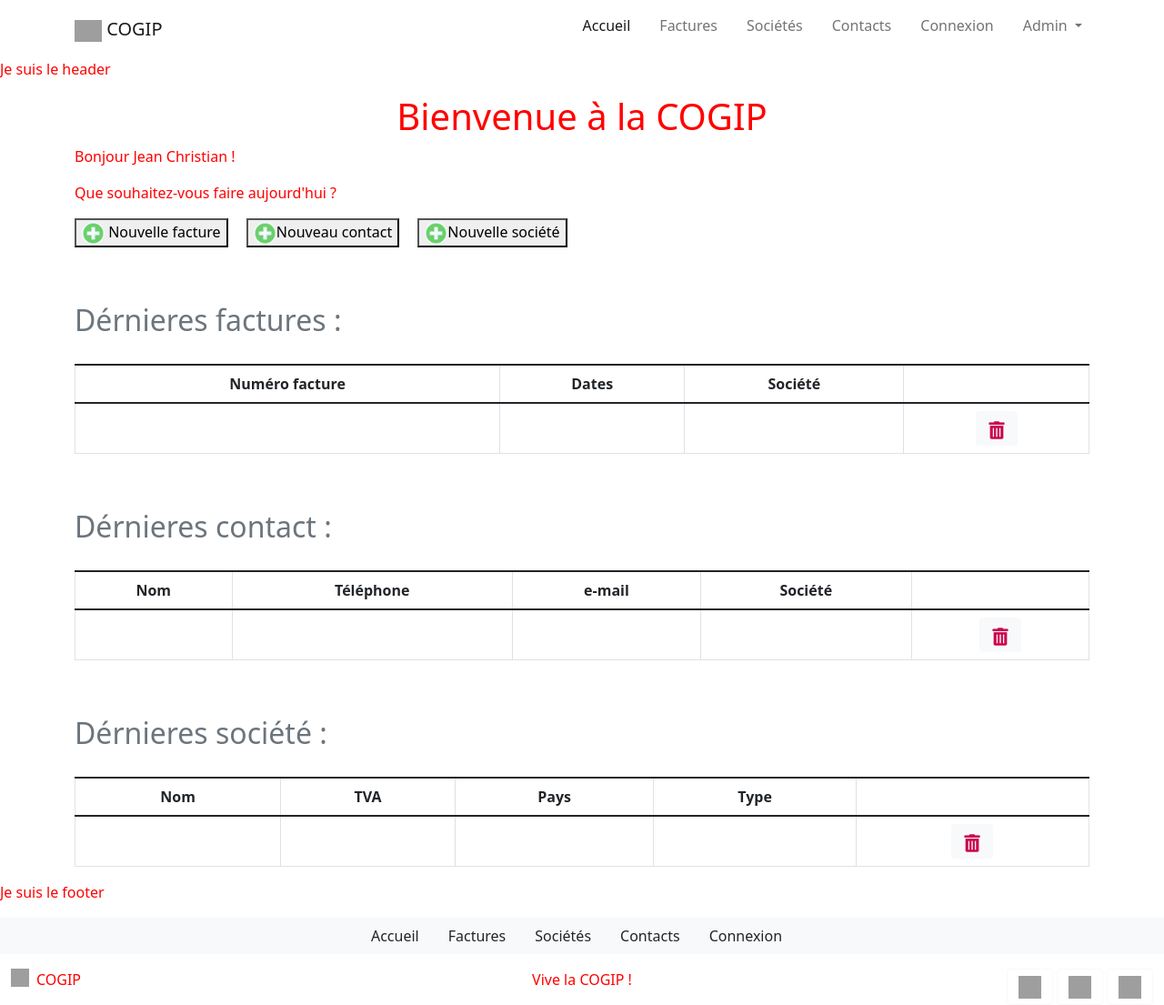
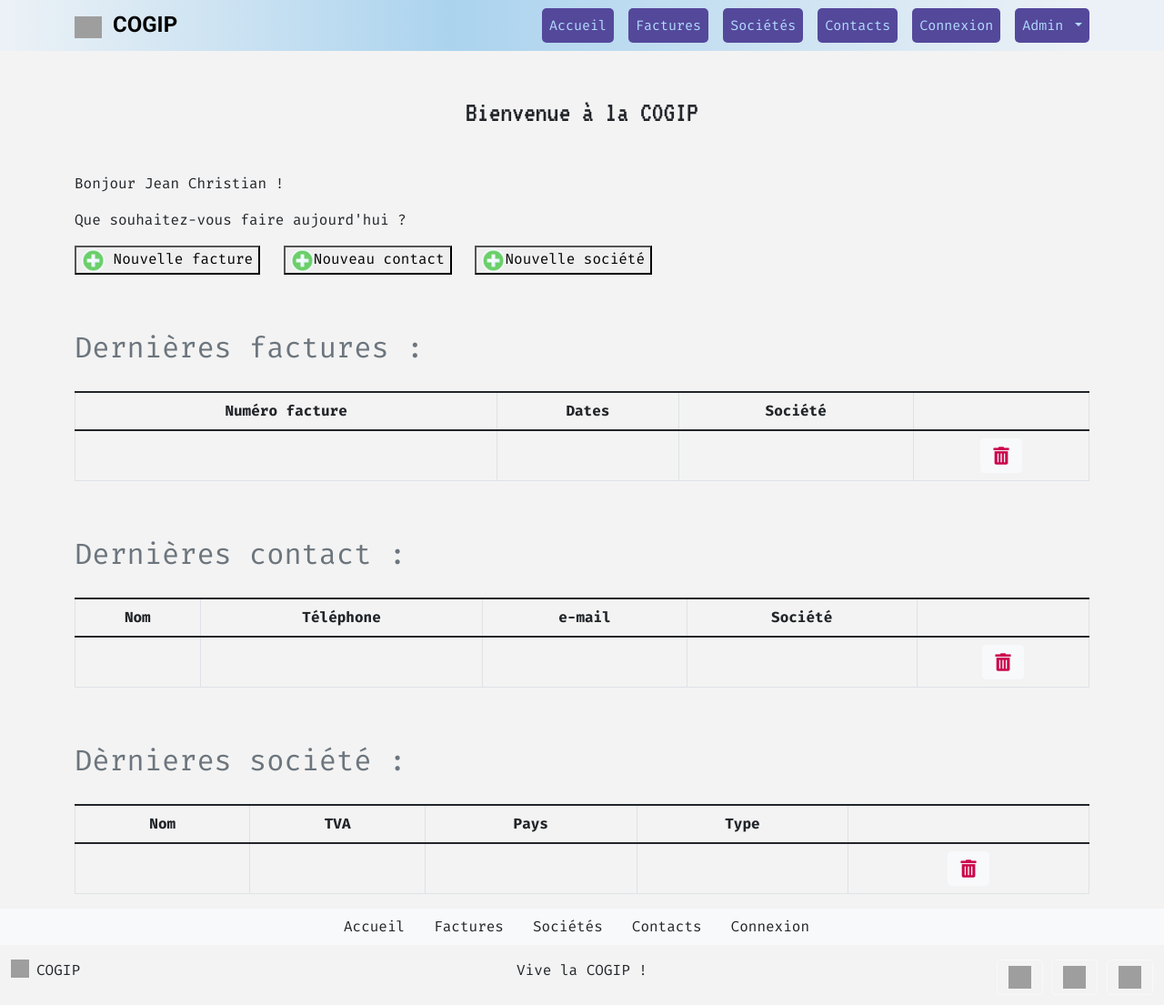
Before and after one commit to jptsr/cogip-challenge, a PHP site: page /menu-admin in a window 1280 px wide. Shown: the whole page at 91% size. Run offline with PHP 8.4, Linux system fonts and the light colour scheme; some libraries are stand-ins or nearby versions; grey boxes are pictures that could not be loaded.

Commit message:
style header

```diff
--- a/src/views/elements/footer.php
+++ b/src/views/elements/footer.php
@@ -1,4 +1,4 @@
-        <p>Je suis le footer</p>
+
 
     <footer class="mon_footer">
         <div class="container-fluid">
--- a/src/views/elements/header.php
+++ b/src/views/elements/header.php
@@ -9,24 +9,35 @@
         <title>Document</title>
 
         <link href="https://cdn.jsdelivr.net/npm/bootstrap@5.1.3/dist/css/bootstrap.min.css" rel="stylesheet" integrity="sha384-1BmE4kWBq78iYhFldvKuhfTAU6auU8tT94WrHftjDbrCEXSU1oBoqyl2QvZ6jIW3" crossorigin="anonymous">
-
+        <link rel="preconnect" href="https://fonts.googleapis.com">
+        <!-- font VT323 -->
+        <link rel="preconnect" href="https://fonts.gstatic.com" crossorigin>
+        <link href="https://fonts.googleapis.com/css2?family=VT323&display=swap" rel="stylesheet">
+        <link rel="preconnect" href="https://fonts.googleapis.com">
+        <!-- font FiraMono -->
+        <link rel="preconnect" href="https://fonts.gstatic.com" crossorigin>
+        <link href="https://fonts.googleapis.com/css2?family=Fira+Mono:wght@400;700&family=VT323&display=swap" rel="stylesheet">
+        <link rel="preconnect" href="https://fonts.googleapis.com">
+        <!-- fontRoboto -->
+        <link rel="preconnect" href="https://fonts.gstatic.com" crossorigin>
+        <link href="https://fonts.googleapis.com/css2?family=Roboto:wght@700&display=swap" rel="stylesheet">
         <link rel="stylesheet" href="./assets/style/style.css">
     </head>
     <body>
         <header>
-            <nav class="mon_header navbar  navbar-expand-lg navbar-light  ">
-                <div class="container">
+            <nav class="mon_header navbar  navbar-expand-lg   ">
+                <div class="container ">
                     <a class="navbar-brand" href="#">
                         <img src="./assets/img/logo.svg" alt="Logo" width="30" height="24">
-                        <span >COGIP</span>
+                        <span class="header_logo_text">COGIP</span>
                     </a>
                     <button class="navbar-toggler" type="button" data-bs-toggle="collapse" data-bs-target="#navbarNav" aria-controls="navbarNav" aria-expanded="false" aria-label="Toggle navigation">
                     <span class="navbar-toggler-icon"></span>
                     </button>
                     <div class="collapse navbar-collapse justify-content-end" id="navbarNav">
-                        <ul class="navbar-nav mb-2 gap-3 ">
+                        <ul class="navbar-nav  gap-3 align-items-center ">
                         <li class="nav-item  " >
-                            <a class="nav-link active"  aria-current="page" href="/menu">Accueil</a>
+                            <a class="nav-link"  aria-current="page" href="/menu">Accueil</a>
                         </li>
                         <li class="nav-item" >
                             <a class="nav-link" href="/liste-factures">Factures</a>
@@ -56,7 +67,3 @@
                 </div>
             </nav>
         </header>
-
-
-
-        <p>Je suis le header</p>
--- a/src/views/pages/adminWelcome.php
+++ b/src/views/pages/adminWelcome.php
@@ -1,6 +1,6 @@
 <?php ob_start(); ?>
-<div class="container">
-    <h1 class="text-center" >Bienvenue à la COGIP</h1>
+<div class="container mt-5">
+    <h1 class="text-center mb-5" >Bienvenue à la COGIP</h1>
     <p>Bonjour Jean Christian !</p>
     <p>Que souhaitez-vous faire aujourd'hui ?</p>
 
@@ -9,7 +9,7 @@
     <button><img src="./assets/img/plus.png" alt="plus" width="25" height="25">Nouvelle société</button>
 
     <table class= "table table-bordered caption-top mt-5">
-        <caption class= "mb-3 fs-2" >Dérnieres factures :</caption>
+        <caption class= "mb-3 fs-2" >Dernières factures :</caption>
         <thead>
             <tr>
                 <th class="text-center" >Numéro facture</th>
@@ -31,7 +31,7 @@
 
 
     <table class= "table table-bordered caption-top mt-5" >
-        <caption class= "mb-3 fs-2" >Dérnieres contact :</caption>
+        <caption class= "mb-3 fs-2" >Dernières contact :</caption>
         <thead>
             <tr>
                 <th class="text-center">Nom</th>
@@ -53,7 +53,7 @@
     </table>
 
     <table class= "table table-bordered caption-top mt-5">
-        <caption class= "mb-3 fs-2" >Dérnieres société :</caption>
+        <caption class= "mb-3 fs-2" >Dèrnieres société :</caption>
         <thead>
             <tr>
                 <th class="text-center" >Nom</th>
--- a/src/views/pages/welcome.php
+++ b/src/views/pages/welcome.php
@@ -1,6 +1,6 @@
 <?php ob_start(); ?>
-<div class="container">
-    <h1 class="text-center" >Bienvenue à la COGIP</h1>
+<div class="container mt-5">
+    <h1 class="text-center mb-5" >Bienvenue à la COGIP</h1>
     <p>Bonjour !</p>
 
     <table class= "table table-bordered caption-top" >
```
Also changed, not shown: public/assets/style/style.css, public/assets/style/style.scss, 1 other file.
